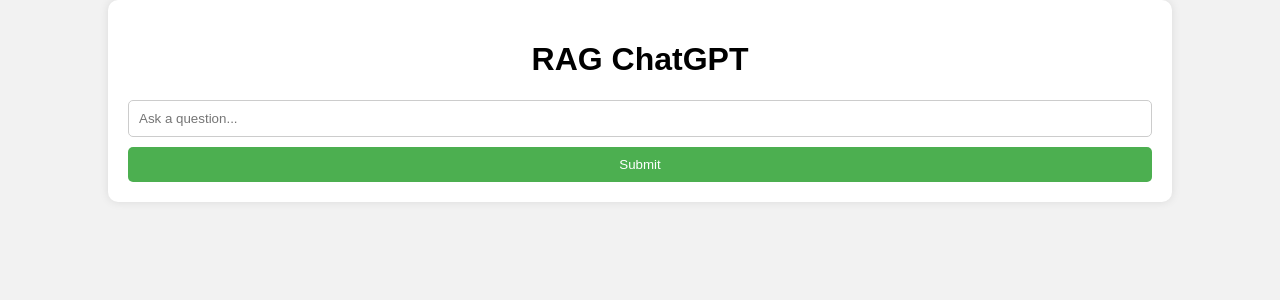
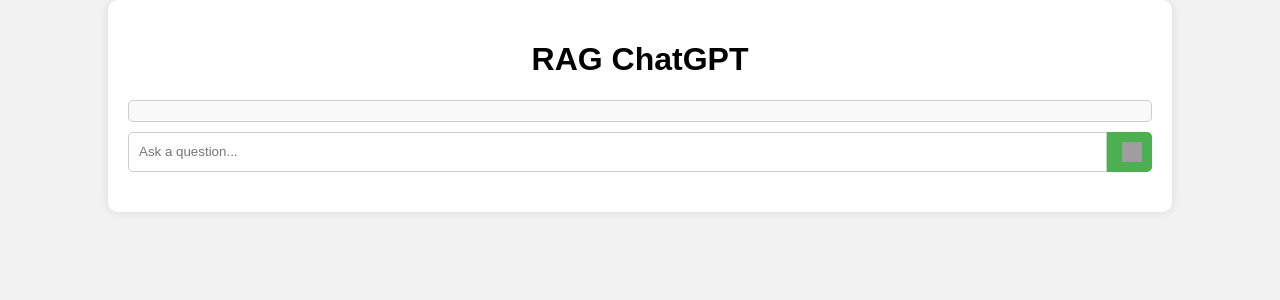
Before and after one commit to tsnandha/AI_Pechu, a Flask app: page / in a window 1280 px wide. Shown: the top 300 px of the page. Run offline with Flask 3, Linux system fonts and the light colour scheme; grey boxes are pictures that could not be loaded.

Commit message:
latest code

```diff
--- a/RAG/templates/index.html
+++ b/RAG/templates/index.html
@@ -22,29 +22,44 @@
         h1 {
             text-align: center;
         }
+        #chatHistory {
+            max-height: 300px;
+            overflow-y: auto;
+            padding: 10px;
+            background-color: #f9f9f9;
+            border: 1px solid #ccc;
+            border-radius: 5px;
+            margin-bottom: 10px;
+        }
+        .message {
+            margin-bottom: 10px;
+        }
         #questionInput {
-            width: 100%;
+            width: calc(100% - 40px); /* Subtract 40px to accommodate for button width */
             padding: 10px;
-            margin-bottom: 10px;
             box-sizing: border-box;
             border: 1px solid #ccc;
-            border-radius: 5px;
+            border-radius: 5px 0 0 5px;
+            outline: none;
         }
         #submitBtn {
-            width: 100%;
             padding: 10px;
             background-color: #4caf50;
             color: #fff;
             border: none;
-            border-radius: 5px;
+            border-radius: 0 5px 5px 0;
             cursor: pointer;
+            outline: none;
         }
-        #responseText {
-            margin-top: 20px;
-            padding: 10px;
-            background-color: #f9f9f9;
-            border: 1px solid #ccc;
-            border-radius: 5px;
+        #submitBtn img {
+            width: 20px;
+            height: 20px;
+            vertical-align: middle;
+            margin-left: 5px;
+        }
+        #questionInputWrapper {
+            display: flex;
+            margin-bottom: 20px;
         }
         #loading {
             display: none;
@@ -56,14 +71,18 @@
 <body>
     <div class="container">
         <h1>RAG ChatGPT</h1>
-        <input type="text" id="questionInput" placeholder="Ask a question...">
-        <button id="submitBtn">Submit</button>
         <div id="chatHistory"></div>
+        <div id="questionInputWrapper">
+            <input type="text" id="questionInput" placeholder="Ask a question...">
+            <button id="submitBtn"><img src="submit_icon.png" alt="Submit"></button>
+        </div>
         <div id="loading">
             <img src="https://cdnjs.cloudflare.com/ajax/libs/semantic-ui/0.16.1/images/loader-large.gif" alt="Loading...">
         </div>
     </div>
     <script>
+        var chatHistory = [];
+
         document.getElementById('submitBtn').addEventListener('click', function() {
             getResponse();
         });
@@ -102,19 +121,30 @@
         }
 
         function displayQuestion(question) {
-            var chatHistory = document.getElementById('chatHistory');
-            var questionDiv = document.createElement('div');
-            questionDiv.className = 'question';
-            questionDiv.innerText = 'You: ' + question;
-            chatHistory.appendChild(questionDiv);
+            addToChatHistory('You: ' + question);
         }
 
         function displayResponse(response) {
-            var chatHistory = document.getElementById('chatHistory');
-            var responseDiv = document.createElement('div');
-            responseDiv.className = 'response';
-            responseDiv.innerText = 'ChatGPT: ' + response;
-            chatHistory.appendChild(responseDiv);
+            addToChatHistory('ChatGPT: ' + response);
+        }
+
+        function addToChatHistory(message) {
+            chatHistory.push(message);
+            if (chatHistory.length > 10) {
+                chatHistory.shift(); // Remove the oldest message if there are more than 10 messages
+            }
+            updateChatHistory();
+        }
+
+        function updateChatHistory() {
+            var chatHistoryDiv = document.getElementById('chatHistory');
+            chatHistoryDiv.innerHTML = '';
+            chatHistory.forEach(function(message) {
+                var messageDiv = document.createElement('div');
+                messageDiv.className = 'message';
+                messageDiv.innerText = message;
+                chatHistoryDiv.appendChild(messageDiv);
+            });
         }
 
         function showLoading(show) {
```
